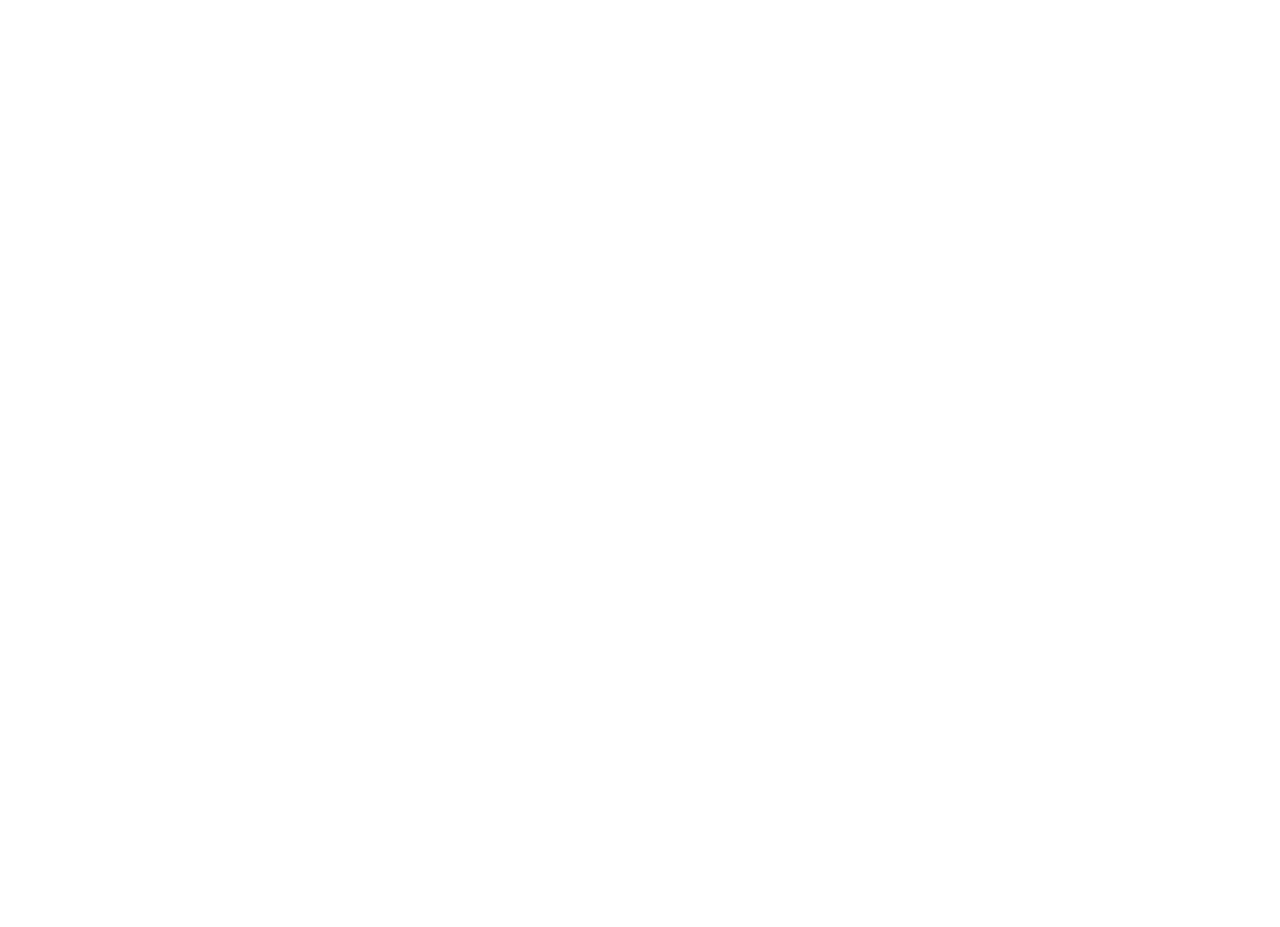
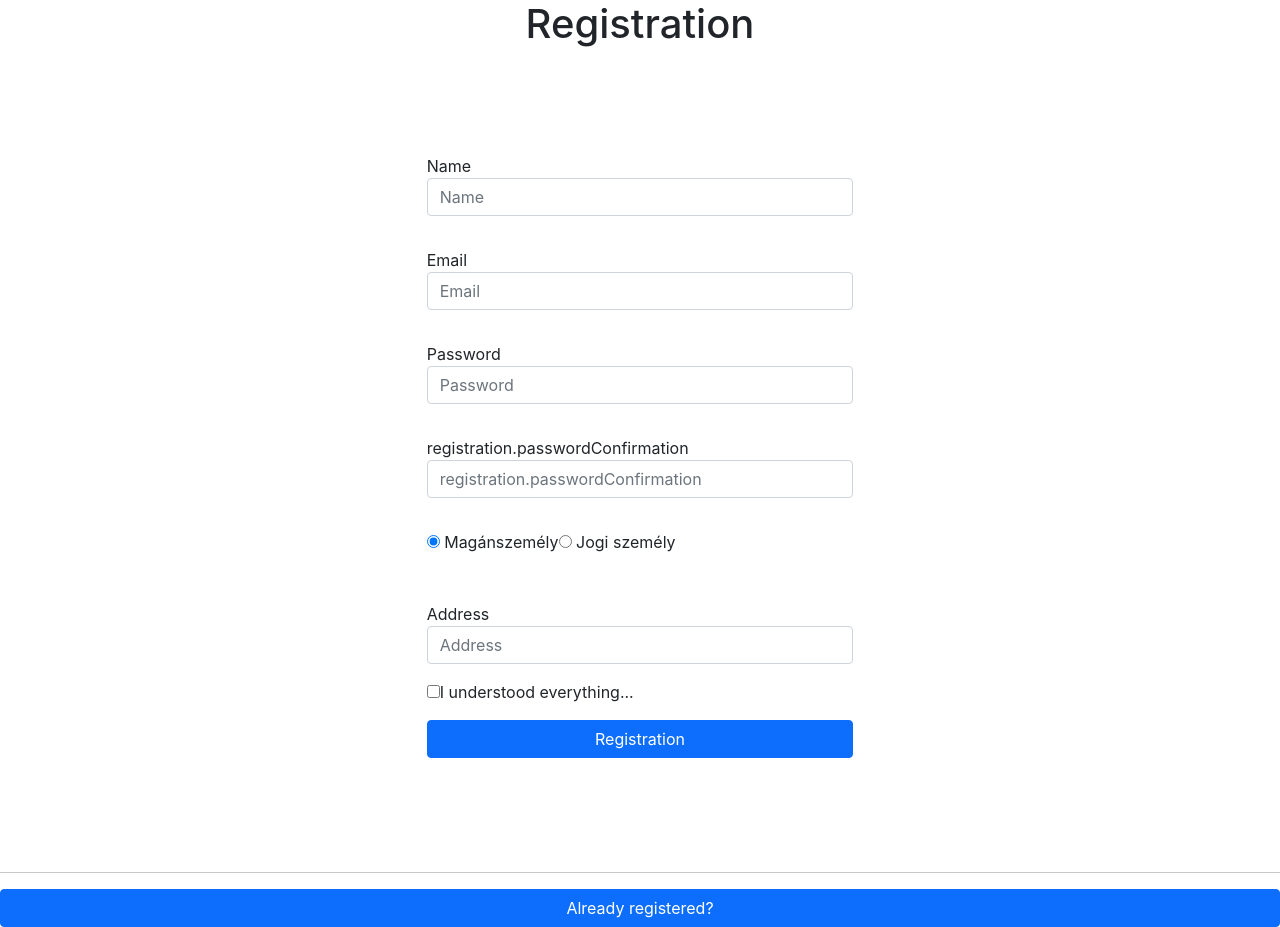
Before and after one commit to flowacademyhu/iota-vajdasag-brand, a React (Create React App) app in the folder frontend/: page /registration in a window 1280 px wide. Before the commit the page ends 800 px from the top, so only its background shows below. Built offline with nearby package versions, Linux system fonts and the light colour scheme.

Commit message:
Fields changed to custom InputFields

```diff
--- a/frontend/src/App.js
+++ b/frontend/src/App.js
@@ -6,7 +6,7 @@ function App() {
   return (
     <Router>
       <Switch>
-        <Route path="/components/Registration">
+        <Route path="/registration">
           <div>
             <Registration />
           </div>
--- /dev/null
+++ b/frontend/src/communications/userApi.js
@@ -0,0 +1,9 @@
+import axios from "axios";
+
+export const login = (value) => {
+  return axios.post("http://localhost:3000/api", value);
+};
+
+export const signUp = (value) => {
+  return axios.post("http://localhost:3000/api", value);
+};
--- a/frontend/src/components/Button.js
+++ b/frontend/src/components/Button.js
@@ -1,7 +1,11 @@
 import React from "react";
 
 const Button = ({ type, children, onClick }) => (
-  <button className="btn btn-primary btn-block col-12" type={type}>
+  <button
+    onClick={onClick}
+    className="btn btn-primary btn-block col-12"
+    type={type}
+  >
     {children}
   </button>
 );
--- /dev/null
+++ b/frontend/src/components/InputField.js
@@ -0,0 +1,20 @@
+import { Field, useField } from "formik";
+
+const InputField = ({ label, ...props }) => {
+  const [field, meta] = useField(props.name);
+  const showError = meta.touched && meta.error;
+
+  return (
+    <>
+      <label htmlFor={props.name}>{label}</label>
+      <Field
+        {...field}
+        {...props}
+        className={`form-control ${showError ? "is-invalid" : ""}`}
+      ></Field>
+      {showError && <div className="invalid-feedback">{meta.error}</div>}
+    </>
+  );
+};
+
+export default InputField;
--- a/frontend/src/components/Registration.js
+++ b/frontend/src/components/Registration.js
@@ -3,53 +3,66 @@ import { useHistory } from "react-router-dom";
 import { Formik, Form, Field } from "formik";
 import { useTranslation } from "react-i18next";
 import * as Yup from "yup";
-import axios from "axios";
 import Button from "../components/Button";
+import InputField from "../components/InputField";
+import { signUp } from "../communications/userApi";
 
 export default function Registration() {
   const [token, setToken] = useState("");
-  const { t, i18n } = useTranslation();
-  i18n.changeLanguage("en");
+  const { t } = useTranslation();
+  const [isSignUpAccepted, setIsSignUpAccepted] = useState();
+  const [errorMessage, setErrorMessage] = useState();
 
-  let SignUpSchema = Yup.object().shape({
+  const schema = Yup.object().shape({
     name: Yup.string().required(t("registration.nameRequired")),
     email: Yup.string()
       .email(t("registration.invalidemail"))
-      .required("Kötelező emailt megadni"),
-    password: Yup.string().matches(
+      .required("Email is required"),
+    password: Yup.string()
+      .required("Required")
+      .matches(
         /^(?=.*[a-z])(?=.*[A-Z])(?=.*\d)[a-zA-Z\d!?@#$%^&*_\-+()[\]{}></|"'.,:;]{8,}$/,
-      "Must Contain 8 Characters, One Uppercase, One Lowercase, One Number"
+        `Must Contain 8 Characters, One Uppercase, One Lowercase, One Number.
+        Optional special characters are: !?@#$%^&*_-+()[]{}></|\"'.,:; `
       ),
     passwordConfirmation: Yup.string().oneOf(
-      [Yup.ref("password"), null],
+      [Yup.ref("password")],
       t("registration.passwordMatch")
     ),
-    taxNumber: Yup.string().required(),
-    address: Yup.string().required(),
+    taxNumber: Yup.string().required("Required"),
+    address: Yup.string().required("Required"),
+    acceptedTerms: Yup.boolean()
+      .required("Required")
+      .oneOf([true], "You must accept terms and conditions"),
   });
 
   const handleResponse = (response) => {
     setToken(response.data);
     console.log(token);
   };
+
   async function handleSubmit(value) {
     console.log("submitting: ", value);
     try {
-      const response = await axios.post("http://localhost:3000/api", value);
+      const response = await signUp(value);
       handleResponse(response);
-    } catch (err) {
-      handleResponse(err);
+      setIsSignUpAccepted(true);
+    } catch (error) {
+      setIsSignUpAccepted(false);
+      if (error.response.status === 404)
+        setErrorMessage(t("registration.connectionProblems"));
+      else if (error.response.status === 400)
+        setErrorMessage(t("registration.invalidData"));
     }
   }
 
   let history = useHistory();
   const redirect = () => {
-    history.push("../pages/login");
+    history.push("/login");
   };
 
   return (
     <div>
-      <h1 className="text-center">{t("registration.title")}</h1>
       <Formik
         initialValues={{
           name: "",
@@ -57,45 +70,47 @@ export default function Registration() {
           password: "",
           address: "",
           taxNumber: "",
+          acceptedTerms: false,
+          entity: "privatePerson",
         }}
         onSubmit={handleSubmit}
-        validationSchema={SignUpSchema}
+        validationSchema={schema}
       >
+        {({ errors, touched }) => (
           <Form>
+            <h1 className="text-center">{t("registration.title")}</h1>
             <div className="d-flex flex-column justify-content-center align-content-center mx-auto col-10 col-md-4 min-vh-100">
               <div className="my-3">
-              <label htmlFor="name">{t("registration.fullName")}</label>
-              <Field
+                <InputField
+                  label={t("registration.fullName")}
                   name="name"
                   placeholder={t("registration.fullName")}
                   type="text"
-              ></Field>
+                ></InputField>
               </div>
               <div className="my-3">
-              <label htmlFor="email">{t("registration.email")}</label>
-              <Field
+                <InputField
+                  label={t("registration.email")}
                   name="email"
                   placeholder={t("registration.email")}
                   type="email"
-              ></Field>
+                ></InputField>
               </div>
               <div className="my-3">
-              <label htmlFor="password">{t("registration.password")}</label>
-              <Field
+                <InputField
+                  label={t("registration.password")}
                   name="password"
                   placeholder={t("registration.password")}
                   type="password"
-              ></Field>
+                ></InputField>
               </div>
               <div className="my-3">
-              <label htmlFor="passwordConfirmation">
-                {t("registration.passwordConfirmation")}
-              </label>
-              <Field
+                <InputField
+                  label={t("registration.passwordConfirmation")}
                   name="passwordConfirmation"
                   placeholder={t("registration.passwordConfirmation")}
                   type="password"
-              ></Field>
+                ></InputField>
               </div>
               <div className="my-3">
                 <label>
@@ -119,31 +134,45 @@ export default function Registration() {
                           type="text"
                           placeholder={t("registration.taxNumber")}
                           {...field}
+                          className={`form-control ${
+                            meta.touched && meta.error ? "is-invalid" : ""
+                          }`}
                         />
+                        {meta.touched && meta.error && (
+                          <div className="invalid-feedback">{meta.error}</div>
+                        )}
                       </>
                     )
                   }
                 </Field>
               </div>
               <div>
-              <label htmlFor="address">{t("registration.address")}</label>
-              <Field
+                <InputField
+                  label={t("registration.address")}
                   name="address"
                   placeholder={t("registration.address")}
                   type="text"
-              ></Field>
+                ></InputField>
               </div>
               <div className="my-3">
                 <label>
-                <Field type="checkbox" name="toggle" />
+                  <Field type="checkbox" name="acceptedTerms" />
                   {t("registration.aszf")}
                 </label>
               </div>
               <div>
                 <Button type="submit">{t("registration.buttontext")}</Button>
+                {!isSignUpAccepted ? (
+                  <h5 className="text-danger text-center my-3">
+                    {errorMessage}
+                  </h5>
+                ) : (
+                  <></>
+                )}
               </div>
             </div>
           </Form>
+        )}
       </Formik>
       <hr></hr>
       <div>
--- a/frontend/src/i18n.js
+++ b/frontend/src/i18n.js
@@ -17,6 +17,7 @@ const resources = {
       "registration.alreadyRegistered": "Already registered?",
       "registration.aszf": "I understood everything...",
       "registration.address": "Address",
+      "registration.invalidemail": "Invalid email",
     },
   },
   fr: {
```
Lines whose indentation alone changed are shown as unchanged.
